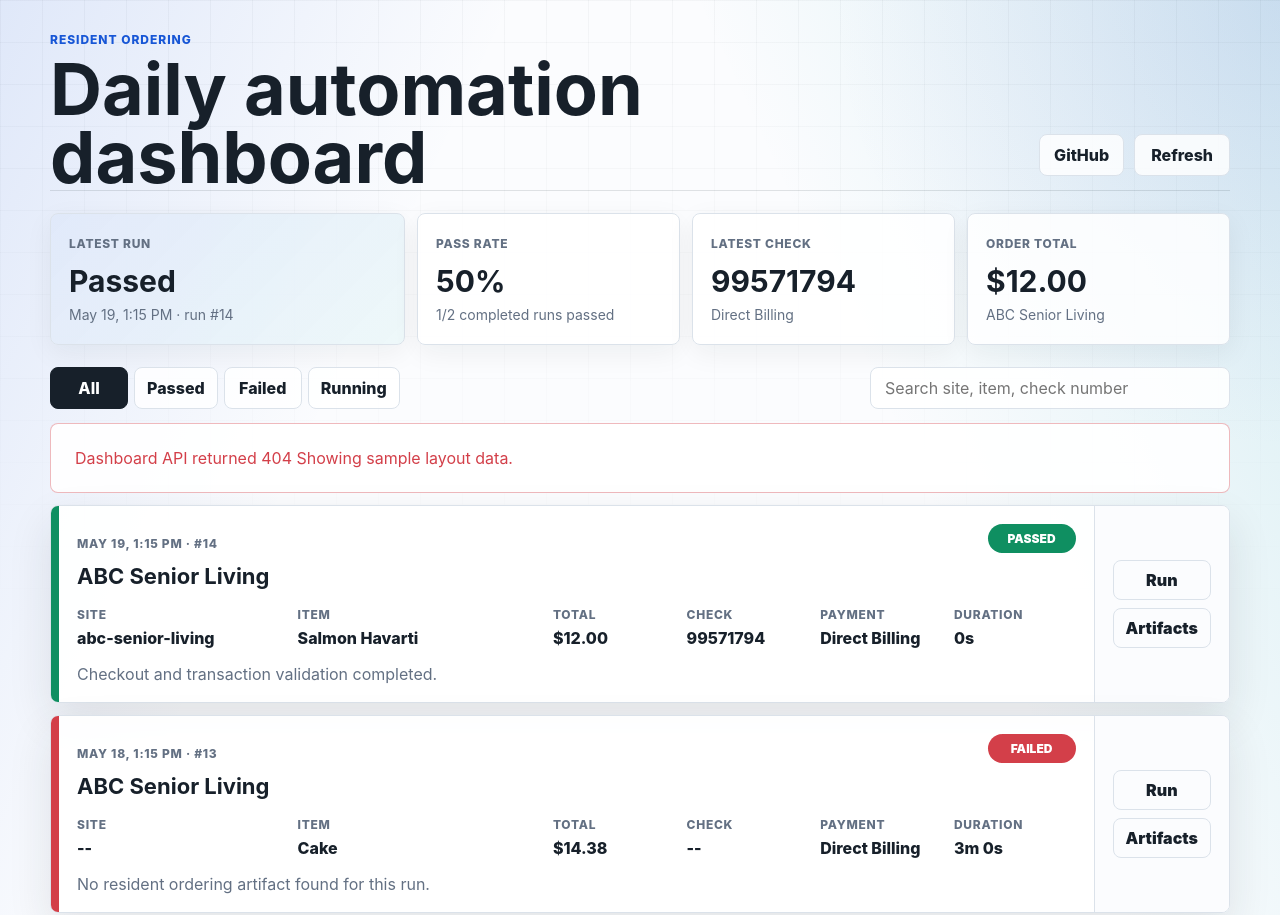
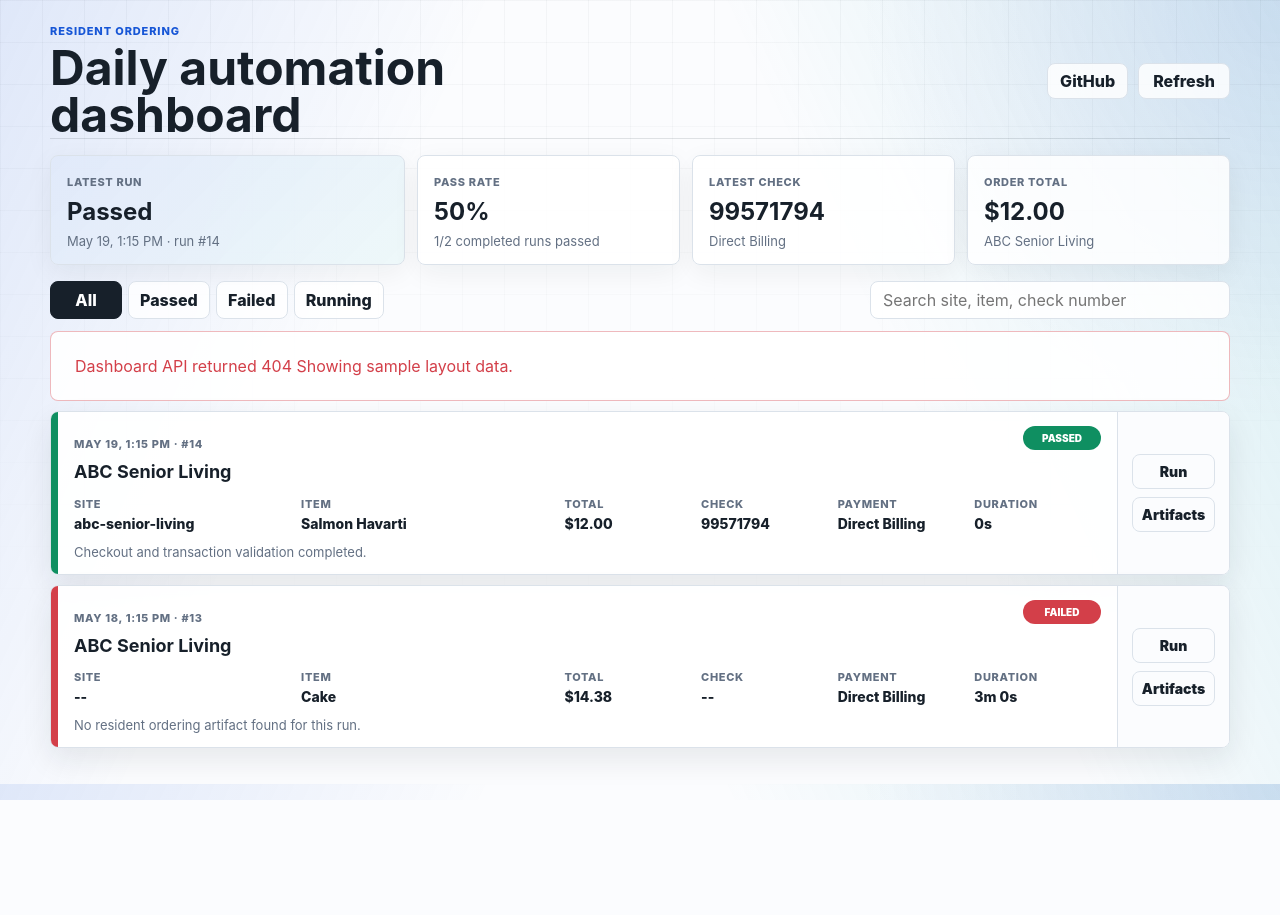
Before and after one commit to almel00/playwright-ecomm, a website: page dashboard/public/index.html in a window 1280 px wide. Shown: the top 915 px of the page. After the commit the page ends 800 px from the top, so only its background shows below. Drawn offline with Linux system fonts and the light colour scheme; no server answers.

Commit message:
Tighten dashboard layout density

```diff
--- a/dashboard/public/styles.css
+++ b/dashboard/public/styles.css
@@ -12,7 +12,7 @@
   --amber: #bd6a00;
   --cyan: #21a6b8;
   --violet: #6952d5;
-  --shadow: 0 18px 44px rgba(23, 32, 42, 0.11);
+  --shadow: 0 12px 30px rgba(23, 32, 42, 0.09);
   --radius: 8px;
   --ease: cubic-bezier(.2, .8, .2, 1);
   font-family: Inter, ui-sans-serif, system-ui, -apple-system, BlinkMacSystemFont, "Segoe UI", sans-serif;
@@ -79,22 +79,22 @@ input {
   position: relative;
   width: min(1180px, calc(100% - 32px));
   margin: 0 auto;
-  padding: 32px 0 48px;
+  padding: 24px 0 36px;
 }
 
 .topbar {
   display: grid;
   grid-template-columns: 1fr auto;
-  gap: 20px;
-  align-items: end;
-  min-height: 116px;
+  gap: 18px;
+  align-items: center;
+  min-height: 88px;
   border-bottom: 1px solid rgba(23, 32, 42, .12);
 }
 
 .eyebrow {
-  margin: 0 0 8px;
+  margin: 0 0 6px;
   color: var(--blue);
-  font-size: 12px;
+  font-size: 11px;
   font-weight: 800;
   letter-spacing: .08em;
   text-transform: uppercase;
@@ -102,9 +102,9 @@ input {
 
 h1 {
   margin: 0;
-  max-width: 720px;
-  font-size: 72px;
-  line-height: .94;
+  max-width: 620px;
+  font-size: 48px;
+  line-height: .98;
   letter-spacing: 0;
 }
 
@@ -117,7 +117,6 @@ h1 {
 
 .topbar__actions {
   gap: 10px;
-  padding-bottom: 14px;
 }
 
 .icon-button,
@@ -134,8 +133,8 @@ h1 {
   display: inline-flex;
   align-items: center;
   justify-content: center;
-  height: 42px;
-  padding: 0 14px;
+  height: 36px;
+  padding: 0 12px;
   text-decoration: none;
   border-radius: var(--radius);
   font-weight: 800;
@@ -145,8 +144,8 @@ h1 {
   display: inline-flex;
   gap: 8px;
   align-items: center;
-  height: 42px;
-  padding: 0 16px;
+  height: 36px;
+  padding: 0 14px;
   border-radius: var(--radius);
   font-weight: 800;
 }
@@ -163,12 +162,12 @@ h1 {
   display: grid;
   grid-template-columns: 1.35fr repeat(3, 1fr);
   gap: 12px;
-  margin: 22px 0;
+  margin: 16px 0;
 }
 
 .signal {
-  min-height: 132px;
-  padding: 18px;
+  min-height: 98px;
+  padding: 14px 16px;
   border: 1px solid var(--line);
   border-radius: var(--radius);
   background: rgba(255, 255, 255, .84);
@@ -185,7 +184,7 @@ h1 {
 dt,
 .run-card__kicker {
   color: var(--muted);
-  font-size: 12px;
+  font-size: 11px;
   font-weight: 800;
   letter-spacing: .06em;
   text-transform: uppercase;
@@ -193,20 +192,20 @@ dt,
 
 .signal strong {
   display: block;
-  margin: 14px 0 8px;
-  font-size: 30px;
+  margin: 10px 0 6px;
+  font-size: 24px;
   line-height: 1;
 }
 
 .signal span:last-child {
   color: var(--muted);
-  font-size: 14px;
+  font-size: 13px;
 }
 
 .control-row {
   justify-content: space-between;
   gap: 14px;
-  margin-bottom: 14px;
+  margin-bottom: 12px;
 }
 
 .tabs {
@@ -215,8 +214,8 @@ dt,
 }
 
 .tab {
-  min-width: 78px;
-  padding: 10px 12px;
+  min-width: 72px;
+  padding: 8px 11px;
   border-radius: var(--radius);
   font-weight: 800;
 }
@@ -233,8 +232,8 @@ dt,
 
 .search input {
   width: 100%;
-  height: 42px;
-  padding: 0 14px;
+  height: 38px;
+  padding: 0 12px;
   border: 1px solid var(--line);
   border-radius: var(--radius);
   background: rgba(255, 255, 255, .88);
@@ -253,12 +252,12 @@ dt,
 
 .runs {
   display: grid;
-  gap: 12px;
+  gap: 10px;
 }
 
 .run-card {
   display: grid;
-  grid-template-columns: 8px minmax(0, 1fr) auto;
+  grid-template-columns: 7px minmax(0, 1fr) 112px;
   gap: 0;
   overflow: hidden;
   border: 1px solid var(--line);
@@ -294,29 +293,30 @@ dt,
 
 .run-card__main {
   min-width: 0;
-  padding: 18px;
+  padding: 14px 16px;
 }
 
 .run-card__header {
   display: flex;
   justify-content: space-between;
-  gap: 14px;
+  gap: 12px;
   align-items: start;
 }
 
 .run-card h2 {
   margin: 4px 0 0;
-  font-size: 22px;
+  font-size: 18px;
+  line-height: 1.15;
   letter-spacing: 0;
 }
 
 .badge {
   flex: 0 0 auto;
-  min-width: 88px;
-  padding: 7px 10px;
+  min-width: 78px;
+  padding: 6px 9px;
   border-radius: 999px;
   color: #fff;
-  font-size: 12px;
+  font-size: 10px;
   font-weight: 900;
   text-align: center;
   text-transform: uppercase;
@@ -325,8 +325,8 @@ dt,
 .run-grid {
   display: grid;
   grid-template-columns: 1.2fr 1.4fr repeat(4, minmax(92px, .7fr));
-  gap: 12px;
-  margin: 18px 0 0;
+  gap: 10px;
+  margin: 14px 0 0;
 }
 
 .run-grid div {
@@ -339,14 +339,16 @@ dd {
 }
 
 dd {
-  margin-top: 6px;
+  margin-top: 4px;
   overflow-wrap: anywhere;
+  font-size: 14px;
   font-weight: 800;
 }
 
 .run-card__note {
-  margin: 16px 0 0;
+  margin: 12px 0 0;
   color: var(--muted);
+  font-size: 13px;
 }
 
 .run-card__actions {
@@ -354,7 +356,7 @@ dd {
   flex-direction: column;
   justify-content: center;
   gap: 8px;
-  padding: 18px;
+  padding: 14px;
   border-left: 1px solid var(--line);
   background: rgba(251, 252, 254, .86);
 }
@@ -362,11 +364,12 @@ dd {
 .text-link {
   display: inline-flex;
   justify-content: center;
-  min-width: 92px;
-  padding: 9px 12px;
+  min-width: 78px;
+  padding: 8px 10px;
   border: 1px solid var(--line);
   border-radius: var(--radius);
   text-decoration: none;
+  font-size: 14px;
   font-weight: 900;
 }
 
@@ -405,7 +408,7 @@ dd {
   }
 
   .topbar__actions {
-    padding-bottom: 18px;
+    padding-bottom: 0;
   }
 
   .status-strip {
@@ -413,7 +416,7 @@ dd {
   }
 
   h1 {
-    font-size: 52px;
+    font-size: 40px;
   }
 
   .control-row {
@@ -443,7 +446,7 @@ dd {
   }
 
   h1 {
-    font-size: 38px;
+    font-size: 34px;
   }
 
   .topbar__actions,
```
